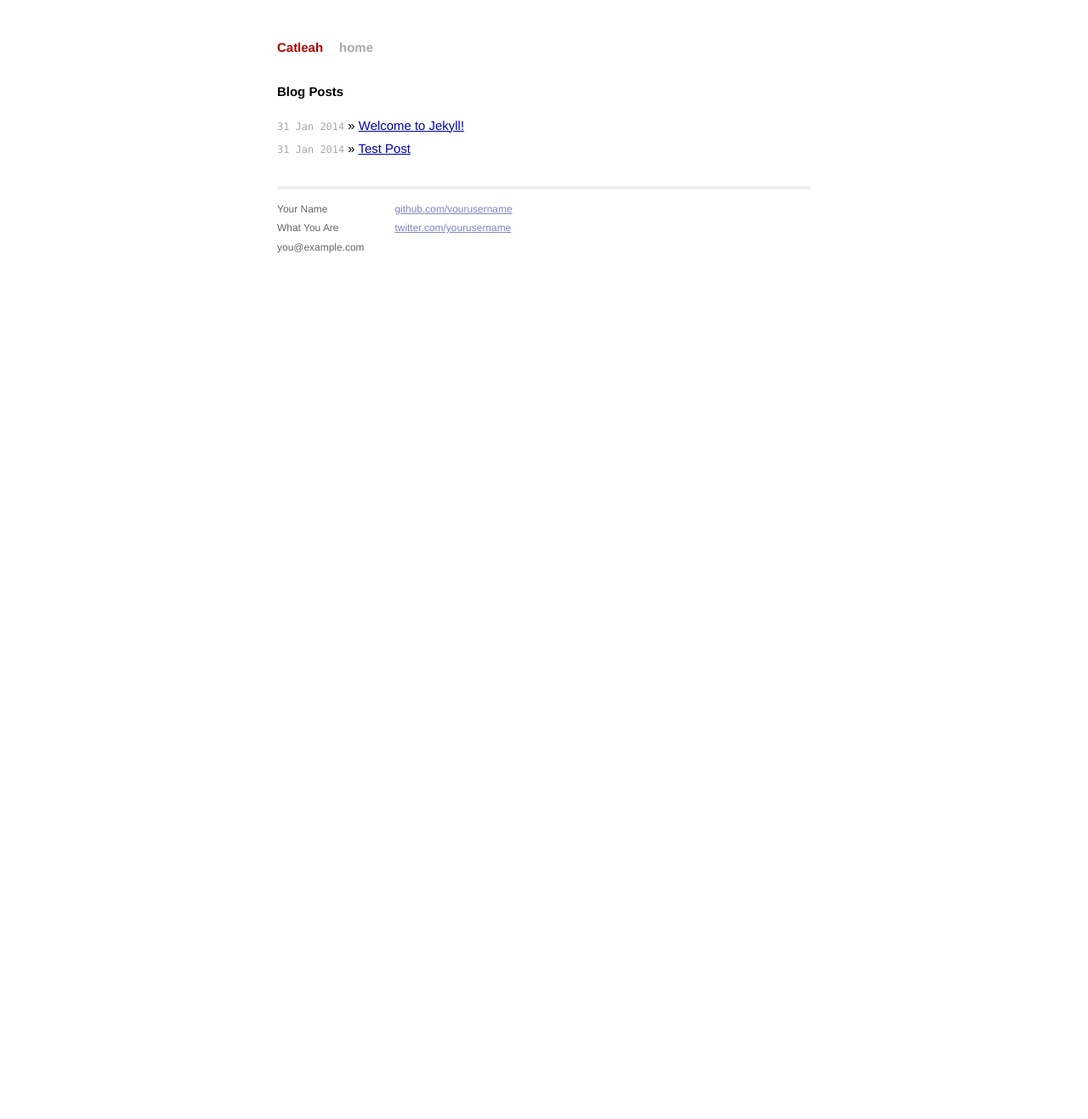
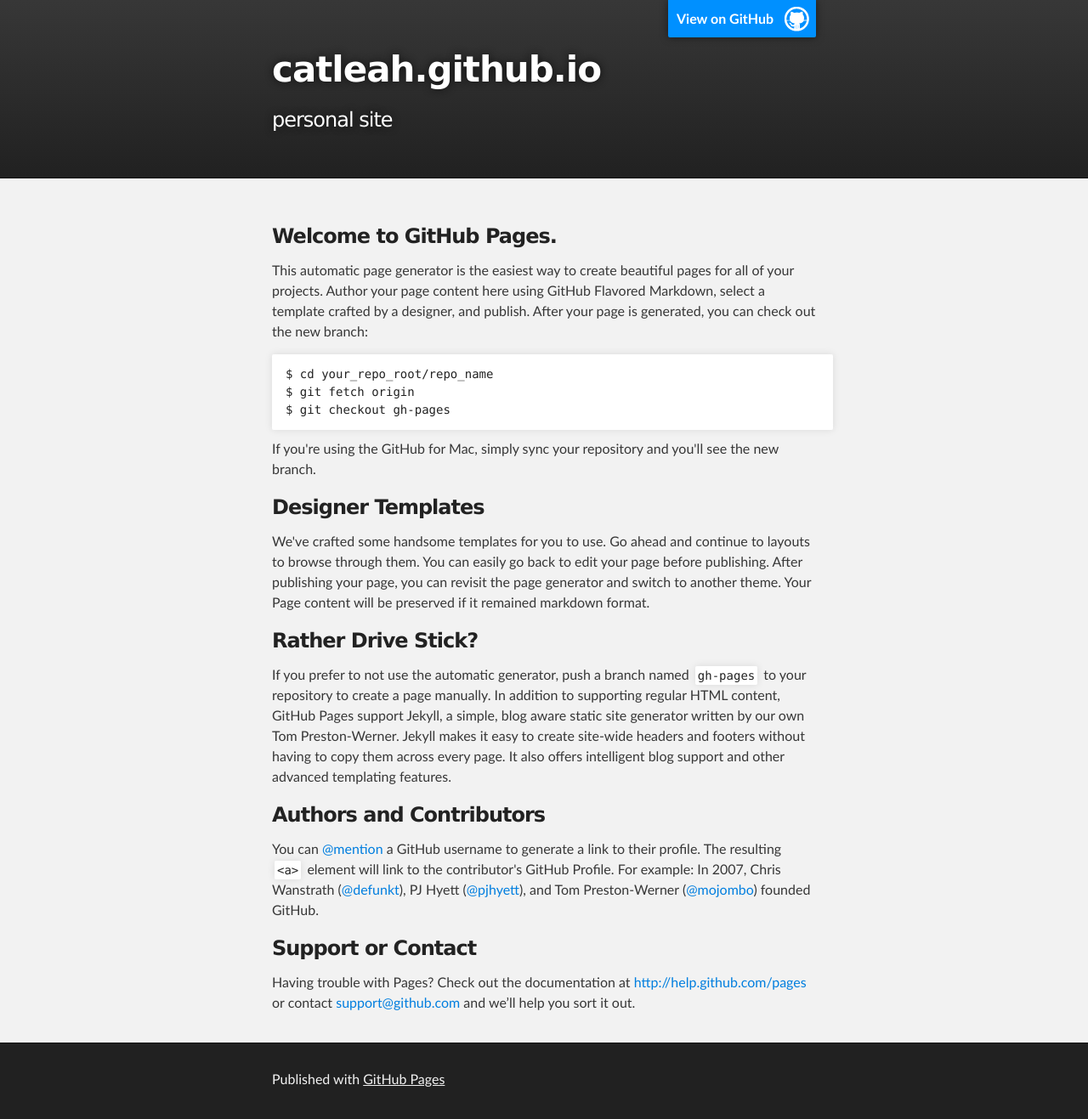
Before and after one commit to catleah/catleah.github.io, a Jekyll site: the page index.html, which Jekyll copies as it is, in a window 1280 px wide. Shown: the whole page at 85% size. Built offline with Jekyll 4.4.1, drawn with Linux system fonts in a browser that asks for light colours; Markdown is read by kramdown in place of the engine named in the settings; before the commit the page ends 945 px from its top, so only the background shows below that.

Commit message:
Replace master branch with page content via GitHub

```diff
--- a/index.html
+++ b/index.html
@@ -1,13 +1,74 @@
----
-layout: default
-title: Catleah
----
+<!DOCTYPE html>
+<html>
 
-<div id="home">
-  <h1>Blog Posts</h1>
-  <ul class="posts">
-    {% for post in site.posts %}
-      <li><span>{{ post.date | date_to_string }}</span> &raquo; <a href="{{ post.url }}">{{ post.title }}</a></li>
-    {% endfor %}
-  </ul>
-</div>
+  <head>
+    <meta charset='utf-8' />
+    <meta http-equiv="X-UA-Compatible" content="chrome=1" />
+    <meta name="description" content="catleah.github.io : personal site" />
+
+    <link rel="stylesheet" type="text/css" media="screen" href="stylesheets/stylesheet.css">
+
+    <title>catleah.github.io</title>
+  </head>
+
+  <body>
+
+    <!-- HEADER -->
+    <div id="header_wrap" class="outer">
+        <header class="inner">
+          <a id="forkme_banner" href="https://github.com/catleah">View on GitHub</a>
+
+          <h1 id="project_title">catleah.github.io</h1>
+          <h2 id="project_tagline">personal site</h2>
+
+        </header>
+    </div>
+
+    <!-- MAIN CONTENT -->
+    <div id="main_content_wrap" class="outer">
+      <section id="main_content" class="inner">
+        <h3>
+<a name="welcome-to-github-pages" class="anchor" href="#welcome-to-github-pages"><span class="octicon octicon-link"></span></a>Welcome to GitHub Pages.</h3>
+
+<p>This automatic page generator is the easiest way to create beautiful pages for all of your projects. Author your page content here using GitHub Flavored Markdown, select a template crafted by a designer, and publish. After your page is generated, you can check out the new branch:</p>
+
+<pre><code>$ cd your_repo_root/repo_name
+$ git fetch origin
+$ git checkout gh-pages
+</code></pre>
+
+<p>If you're using the GitHub for Mac, simply sync your repository and you'll see the new branch.</p>
+
+<h3>
+<a name="designer-templates" class="anchor" href="#designer-templates"><span class="octicon octicon-link"></span></a>Designer Templates</h3>
+
+<p>We've crafted some handsome templates for you to use. Go ahead and continue to layouts to browse through them. You can easily go back to edit your page before publishing. After publishing your page, you can revisit the page generator and switch to another theme. Your Page content will be preserved if it remained markdown format.</p>
+
+<h3>
+<a name="rather-drive-stick" class="anchor" href="#rather-drive-stick"><span class="octicon octicon-link"></span></a>Rather Drive Stick?</h3>
+
+<p>If you prefer to not use the automatic generator, push a branch named <code>gh-pages</code> to your repository to create a page manually. In addition to supporting regular HTML content, GitHub Pages support Jekyll, a simple, blog aware static site generator written by our own Tom Preston-Werner. Jekyll makes it easy to create site-wide headers and footers without having to copy them across every page. It also offers intelligent blog support and other advanced templating features.</p>
+
+<h3>
+<a name="authors-and-contributors" class="anchor" href="#authors-and-contributors"><span class="octicon octicon-link"></span></a>Authors and Contributors</h3>
+
+<p>You can <a href="https://github.com/blog/821" class="user-mention">@mention</a> a GitHub username to generate a link to their profile. The resulting <code>&lt;a&gt;</code> element will link to the contributor's GitHub Profile. For example: In 2007, Chris Wanstrath (<a href="https://github.com/defunkt" class="user-mention">@defunkt</a>), PJ Hyett (<a href="https://github.com/pjhyett" class="user-mention">@pjhyett</a>), and Tom Preston-Werner (<a href="https://github.com/mojombo" class="user-mention">@mojombo</a>) founded GitHub.</p>
+
+<h3>
+<a name="support-or-contact" class="anchor" href="#support-or-contact"><span class="octicon octicon-link"></span></a>Support or Contact</h3>
+
+<p>Having trouble with Pages? Check out the documentation at <a href="http://help.github.com/pages">http://help.github.com/pages</a> or contact <a href="mailto:support@github.com">support@github.com</a> and we’ll help you sort it out.</p>
+      </section>
+    </div>
+
+    <!-- FOOTER  -->
+    <div id="footer_wrap" class="outer">
+      <footer class="inner">
+        <p>Published with <a href="http://pages.github.com">GitHub Pages</a></p>
+      </footer>
+    </div>
+
+
+
+  </body>
+</html>
--- /dev/null
+++ b/javascripts/main.js
@@ -0,0 +1 @@
+console.log('This would be the main JS file.');
--- /dev/null
+++ b/stylesheets/pygment_trac.css
@@ -0,0 +1,70 @@
+.highlight .hll { background-color: #ffffcc }
+.highlight  { background: #f0f3f3; }
+.highlight .c { color: #0099FF; font-style: italic } /* Comment */
+.highlight .err { color: #AA0000; background-color: #FFAAAA } /* Error */
+.highlight .k { color: #006699; font-weight: bold } /* Keyword */
+.highlight .o { color: #555555 } /* Operator */
+.highlight .cm { color: #0099FF; font-style: italic } /* Comment.Multiline */
+.highlight .cp { color: #009999 } /* Comment.Preproc */
+.highlight .c1 { color: #0099FF; font-style: italic } /* Comment.Single */
+.highlight .cs { color: #0099FF; font-weight: bold; font-style: italic } /* Comment.Special */
+.highlight .gd { background-color: #FFCCCC; border: 1px solid #CC0000 } /* Generic.Deleted */
+.highlight .ge { font-style: italic } /* Generic.Emph */
+.highlight .gr { color: #FF0000 } /* Generic.Error */
+.highlight .gh { color: #003300; font-weight: bold } /* Generic.Heading */
+.highlight .gi { background-color: #CCFFCC; border: 1px solid #00CC00 } /* Generic.Inserted */
+.highlight .go { color: #AAAAAA } /* Generic.Output */
+.highlight .gp { color: #000099; font-weight: bold } /* Generic.Prompt */
+.highlight .gs { font-weight: bold } /* Generic.Strong */
+.highlight .gu { color: #003300; font-weight: bold } /* Generic.Subheading */
+.highlight .gt { color: #99CC66 } /* Generic.Traceback */
+.highlight .kc { color: #006699; font-weight: bold } /* Keyword.Constant */
+.highlight .kd { color: #006699; font-weight: bold } /* Keyword.Declaration */
+.highlight .kn { color: #006699; font-weight: bold } /* Keyword.Namespace */
+.highlight .kp { color: #006699 } /* Keyword.Pseudo */
+.highlight .kr { color: #006699; font-weight: bold } /* Keyword.Reserved */
+.highlight .kt { color: #007788; font-weight: bold } /* Keyword.Type */
+.highlight .m { color: #FF6600 } /* Literal.Number */
+.highlight .s { color: #CC3300 } /* Literal.String */
+.highlight .na { color: #330099 } /* Name.Attribute */
+.highlight .nb { color: #336666 } /* Name.Builtin */
+.highlight .nc { color: #00AA88; font-weight: bold } /* Name.Class */
+.highlight .no { color: #336600 } /* Name.Constant */
+.highlight .nd { color: #9999FF } /* Name.Decorator */
+.highlight .ni { color: #999999; font-weight: bold } /* Name.Entity */
+.highlight .ne { color: #CC0000; font-weight: bold } /* Name.Exception */
+.highlight .nf { color: #CC00FF } /* Name.Function */
+.highlight .nl { color: #9999FF } /* Name.Label */
+.highlight .nn { color: #00CCFF; font-weight: bold } /* Name.Namespace */
+.highlight .nt { color: #330099; font-weight: bold } /* Name.Tag */
+.highlight .nv { color: #003333 } /* Name.Variable */
+.highlight .ow { color: #000000; font-weight: bold } /* Operator.Word */
+.highlight .w { color: #bbbbbb } /* Text.Whitespace */
+.highlight .mf { color: #FF6600 } /* Literal.Number.Float */
+.highlight .mh { color: #FF6600 } /* Literal.Number.Hex */
+.highlight .mi { color: #FF6600 } /* Literal.Number.Integer */
+.highlight .mo { color: #FF6600 } /* Literal.Number.Oct */
+.highlight .sb { color: #CC3300 } /* Literal.String.Backtick */
+.highlight .sc { color: #CC3300 } /* Literal.String.Char */
+.highlight .sd { color: #CC3300; font-style: italic } /* Literal.String.Doc */
+.highlight .s2 { color: #CC3300 } /* Literal.String.Double */
+.highlight .se { color: #CC3300; font-weight: bold } /* Literal.String.Escape */
+.highlight .sh { color: #CC3300 } /* Literal.String.Heredoc */
+.highlight .si { color: #AA0000 } /* Literal.String.Interpol */
+.highlight .sx { color: #CC3300 } /* Literal.String.Other */
+.highlight .sr { color: #33AAAA } /* Literal.String.Regex */
+.highlight .s1 { color: #CC3300 } /* Literal.String.Single */
+.highlight .ss { color: #FFCC33 } /* Literal.String.Symbol */
+.highlight .bp { color: #336666 } /* Name.Builtin.Pseudo */
+.highlight .vc { color: #003333 } /* Name.Variable.Class */
+.highlight .vg { color: #003333 } /* Name.Variable.Global */
+.highlight .vi { color: #003333 } /* Name.Variable.Instance */
+.highlight .il { color: #FF6600 } /* Literal.Number.Integer.Long */
+
+.type-csharp .highlight .k { color: #0000FF }
+.type-csharp .highlight .kt { color: #0000FF }
+.type-csharp .highlight .nf { color: #000000; font-weight: normal }
+.type-csharp .highlight .nc { color: #2B91AF }
+.type-csharp .highlight .nn { color: #000000 }
+.type-csharp .highlight .s { color: #A31515 }
+.type-csharp .highlight .sc { color: #A31515 }
--- /dev/null
+++ b/stylesheets/stylesheet.css
@@ -0,0 +1,423 @@
+/*******************************************************************************
+Slate Theme for GitHub Pages
+by Jason Costello, @jsncostello
+*******************************************************************************/
+
+@import url(pygment_trac.css);
+
+/*******************************************************************************
+MeyerWeb Reset
+*******************************************************************************/
+
+html, body, div, span, applet, object, iframe,
+h1, h2, h3, h4, h5, h6, p, blockquote, pre,
+a, abbr, acronym, address, big, cite, code,
+del, dfn, em, img, ins, kbd, q, s, samp,
+small, strike, strong, sub, sup, tt, var,
+b, u, i, center,
+dl, dt, dd, ol, ul, li,
+fieldset, form, label, legend,
+table, caption, tbody, tfoot, thead, tr, th, td,
+article, aside, canvas, details, embed,
+figure, figcaption, footer, header, hgroup,
+menu, nav, output, ruby, section, summary,
+time, mark, audio, video {
+  margin: 0;
+  padding: 0;
+  border: 0;
+  font: inherit;
+  vertical-align: baseline;
+}
+
+/* HTML5 display-role reset for older browsers */
+article, aside, details, figcaption, figure,
+footer, header, hgroup, menu, nav, section {
+  display: block;
+}
+
+ol, ul {
+  list-style: none;
+}
+
+table {
+  border-collapse: collapse;
+  border-spacing: 0;
+}
+
+/*******************************************************************************
+Theme Styles
+*******************************************************************************/
+
+body {
+  box-sizing: border-box;
+  color:#373737;
+  background: #212121;
+  font-size: 16px;
+  font-family: 'Myriad Pro', Calibri, Helvetica, Arial, sans-serif;
+  line-height: 1.5;
+  -webkit-font-smoothing: antialiased;
+}
+
+h1, h2, h3, h4, h5, h6 {
+  margin: 10px 0;
+  font-weight: 700;
+  color:#222222;
+  font-family: 'Lucida Grande', 'Calibri', Helvetica, Arial, sans-serif;
+  letter-spacing: -1px;
+}
+
+h1 {
+  font-size: 36px;
+  font-weight: 700;
+}
+
+h2 {
+  padding-bottom: 10px;
+  font-size: 32px;
+  background: url('../images/bg_hr.png') repeat-x bottom;
+}
+
+h3 {
+  font-size: 24px;
+}
+
+h4 {
+  font-size: 21px;
+}
+
+h5 {
+  font-size: 18px;
+}
+
+h6 {
+  font-size: 16px;
+}
+
+p {
+  margin: 10px 0 15px 0;
+}
+
+footer p {
+  color: #f2f2f2;
+}
+
+a {
+  text-decoration: none;
+  color: #007edf;
+  text-shadow: none;
+
+  transition: color 0.5s ease;
+  transition: text-shadow 0.5s ease;
+  -webkit-transition: color 0.5s ease;
+  -webkit-transition: text-shadow 0.5s ease;
+  -moz-transition: color 0.5s ease;
+  -moz-transition: text-shadow 0.5s ease;
+  -o-transition: color 0.5s ease;
+  -o-transition: text-shadow 0.5s ease;
+  -ms-transition: color 0.5s ease;
+  -ms-transition: text-shadow 0.5s ease;
+}
+
+a:hover, a:focus {text-decoration: underline;}
+
+footer a {
+  color: #F2F2F2;
+  text-decoration: underline;
+}
+
+em {
+  font-style: italic;
+}
+
+strong {
+  font-weight: bold;
+}
+
+img {
+  position: relative;
+  margin: 0 auto;
+  max-width: 739px;
+  padding: 5px;
+  margin: 10px 0 10px 0;
+  border: 1px solid #ebebeb;
+
+  box-shadow: 0 0 5px #ebebeb;
+  -webkit-box-shadow: 0 0 5px #ebebeb;
+  -moz-box-shadow: 0 0 5px #ebebeb;
+  -o-box-shadow: 0 0 5px #ebebeb;
+  -ms-box-shadow: 0 0 5px #ebebeb;
+}
+
+p img {
+  display: inline;
+  margin: 0;
+  padding: 0;
+  vertical-align: middle;
+  text-align: center;
+  border: none;
+}
+
+pre, code {
+  width: 100%;
+  color: #222;
+  background-color: #fff;
+
+  font-family: Monaco, "Bitstream Vera Sans Mono", "Lucida Console", Terminal, monospace;
+  font-size: 14px;
+
+  border-radius: 2px;
+  -moz-border-radius: 2px;
+  -webkit-border-radius: 2px;
+}
+
+pre {
+  width: 100%;
+  padding: 10px;
+  box-shadow: 0 0 10px rgba(0,0,0,.1);
+  overflow: auto;
+}
+
+code {
+  padding: 3px;
+  margin: 0 3px;
+  box-shadow: 0 0 10px rgba(0,0,0,.1);
+}
+
+pre code {
+  display: block;
+  box-shadow: none;
+}
+
+blockquote {
+  color: #666;
+  margin-bottom: 20px;
+  padding: 0 0 0 20px;
+  border-left: 3px solid #bbb;
+}
+
+
+ul, ol, dl {
+  margin-bottom: 15px
+}
+
+ul {
+  list-style: inside;
+  padding-left: 20px;
+}
+
+ol {
+  list-style: decimal inside;
+  padding-left: 20px;
+}
+
+dl dt {
+  font-weight: bold;
+}
+
+dl dd {
+  padding-left: 20px;
+  font-style: italic;
+}
+
+dl p {
+  padding-left: 20px;
+  font-style: italic;
+}
+
+hr {
+  height: 1px;
+  margin-bottom: 5px;
+  border: none;
+  background: url('../images/bg_hr.png') repeat-x center;
+}
+
+table {
+  border: 1px solid #373737;
+  margin-bottom: 20px;
+  text-align: left;
+ }
+
+th {
+  font-family: 'Lucida Grande', 'Helvetica Neue', Helvetica, Arial, sans-serif;
+  padding: 10px;
+  background: #373737;
+  color: #fff;
+ }
+
+td {
+  padding: 10px;
+  border: 1px solid #373737;
+ }
+
+form {
+  background: #f2f2f2;
+  padding: 20px;
+}
+
+/*******************************************************************************
+Full-Width Styles
+*******************************************************************************/
+
+.outer {
+  width: 100%;
+}
+
+.inner {
+  position: relative;
+  max-width: 640px;
+  padding: 20px 10px;
+  margin: 0 auto;
+}
+
+#forkme_banner {
+  display: block;
+  position: absolute;
+  top:0;
+  right: 10px;
+  z-index: 10;
+  padding: 10px 50px 10px 10px;
+  color: #fff;
+  background: url('../images/blacktocat.png') #0090ff no-repeat 95% 50%;
+  font-weight: 700;
+  box-shadow: 0 0 10px rgba(0,0,0,.5);
+  border-bottom-left-radius: 2px;
+  border-bottom-right-radius: 2px;
+}
+
+#header_wrap {
+  background: #212121;
+  background: -moz-linear-gradient(top, #373737, #212121);
+  background: -webkit-linear-gradient(top, #373737, #212121);
+  background: -ms-linear-gradient(top, #373737, #212121);
+  background: -o-linear-gradient(top, #373737, #212121);
+  background: linear-gradient(top, #373737, #212121);
+}
+
+#header_wrap .inner {
+  padding: 50px 10px 30px 10px;
+}
+
+#project_title {
+  margin: 0;
+  color: #fff;
+  font-size: 42px;
+  font-weight: 700;
+  text-shadow: #111 0px 0px 10px;
+}
+
+#project_tagline {
+  color: #fff;
+  font-size: 24px;
+  font-weight: 300;
+  background: none;
+  text-shadow: #111 0px 0px 10px;
+}
+
+#downloads {
+  position: absolute;
+  width: 210px;
+  z-index: 10;
+  bottom: -40px;
+  right: 0;
+  height: 70px;
+  background: url('../images/icon_download.png') no-repeat 0% 90%;
+}
+
+.zip_download_link {
+  display: block;
+  float: right;
+  width: 90px;
+  height:70px;
+  text-indent: -5000px;
+  overflow: hidden;
+  background: url(../images/sprite_download.png) no-repeat bottom left;
+}
+
+.tar_download_link {
+  display: block;
+  float: right;
+  width: 90px;
+  height:70px;
+  text-indent: -5000px;
+  overflow: hidden;
+  background: url(../images/sprite_download.png) no-repeat bottom right;
+  margin-left: 10px;
+}
+
+.zip_download_link:hover {
+  background: url(../images/sprite_download.png) no-repeat top left;
+}
+
+.tar_download_link:hover {
+  background: url(../images/sprite_download.png) no-repeat top right;
+}
+
+#main_content_wrap {
+  background: #f2f2f2;
+  border-top: 1px solid #111;
+  border-bottom: 1px solid #111;
+}
+
+#main_content {
+  padding-top: 40px;
+}
+
+#footer_wrap {
+  background: #212121;
+}
+
+
+
+/*******************************************************************************
+Small Device Styles
+*******************************************************************************/
+
+@media screen and (max-width: 480px) {
+  body {
+    font-size:14px;
+  }
+
+  #downloads {
+    display: none;
+  }
+
+  .inner {
+    min-width: 320px;
+    max-width: 480px;
+  }
+
+  #project_title {
+  font-size: 32px;
+  }
+
+  h1 {
+    font-size: 28px;
+  }
+
+  h2 {
+    font-size: 24px;
+  }
+
+  h3 {
+    font-size: 21px;
+  }
+
+  h4 {
+    font-size: 18px;
+  }
+
+  h5 {
+    font-size: 14px;
+  }
+
+  h6 {
+    font-size: 12px;
+  }
+
+  code, pre {
+    min-width: 320px;
+    max-width: 480px;
+    font-size: 11px;
+  }
+
+}
```
Also changed, not shown: params.json (added, +1 -0 lines), images/bg_hr.png (added), images/blacktocat.png (added), images/icon_download.png (added), images/sprite_download.png (added).
